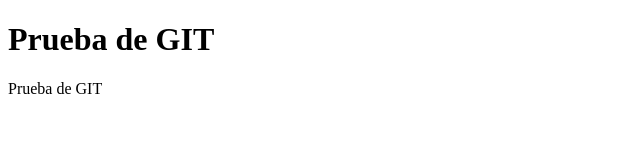
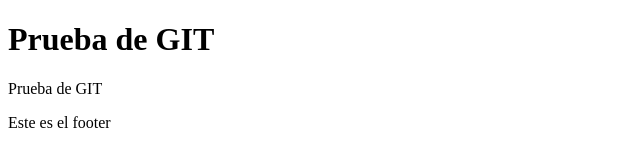
Before and after one commit to mikenieva/ejemplo-repositorio, a plain HTML site: page index.html in a window 1280 px wide. Shown: the whole page, without its empty margins (0-640 px from the left). Drawn offline with Linux system fonts and the light colour scheme.

Commit message:
Adición de Footer

```diff
--- a/index.html
+++ b/index.html
@@ -13,5 +13,9 @@
         <p>Prueba de GIT</p>
     </header>
 
+    <footer>
+        Este es el footer
+    </footer>
+
 </body>
 </html>
```
